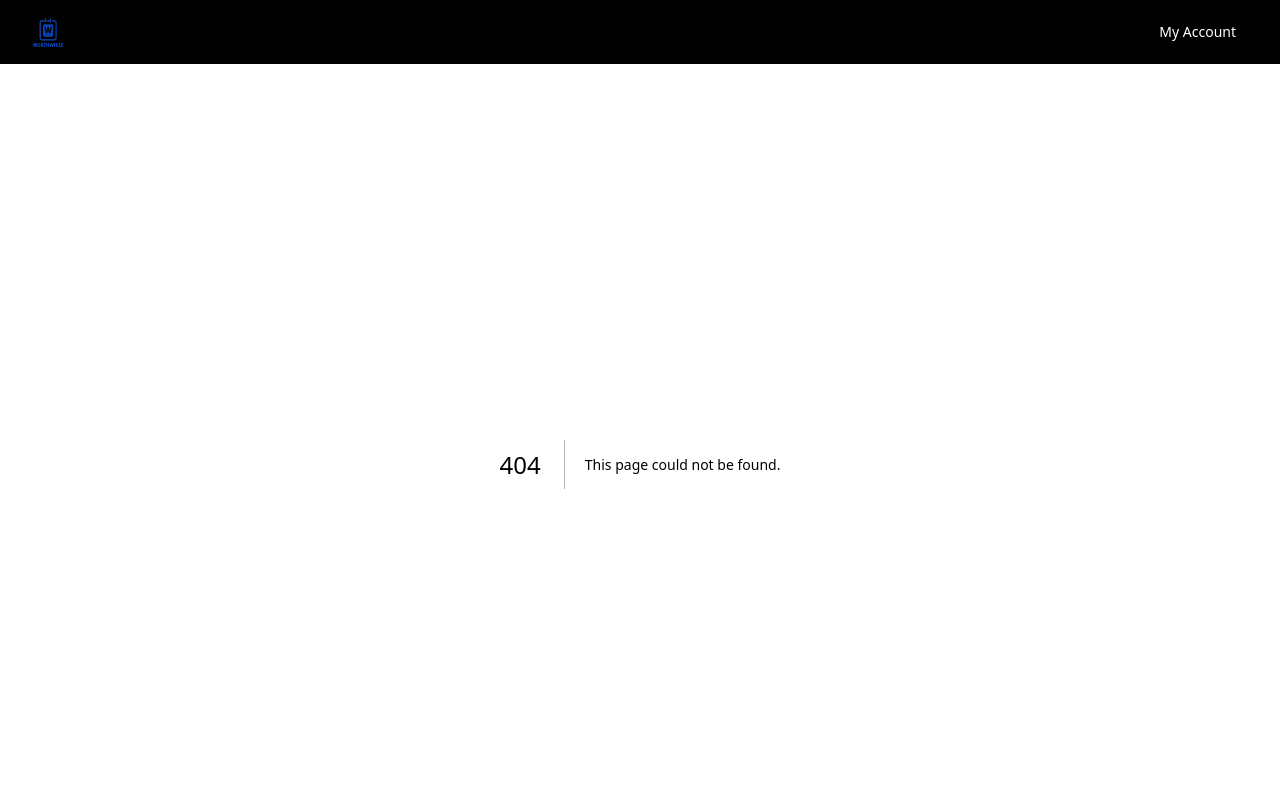
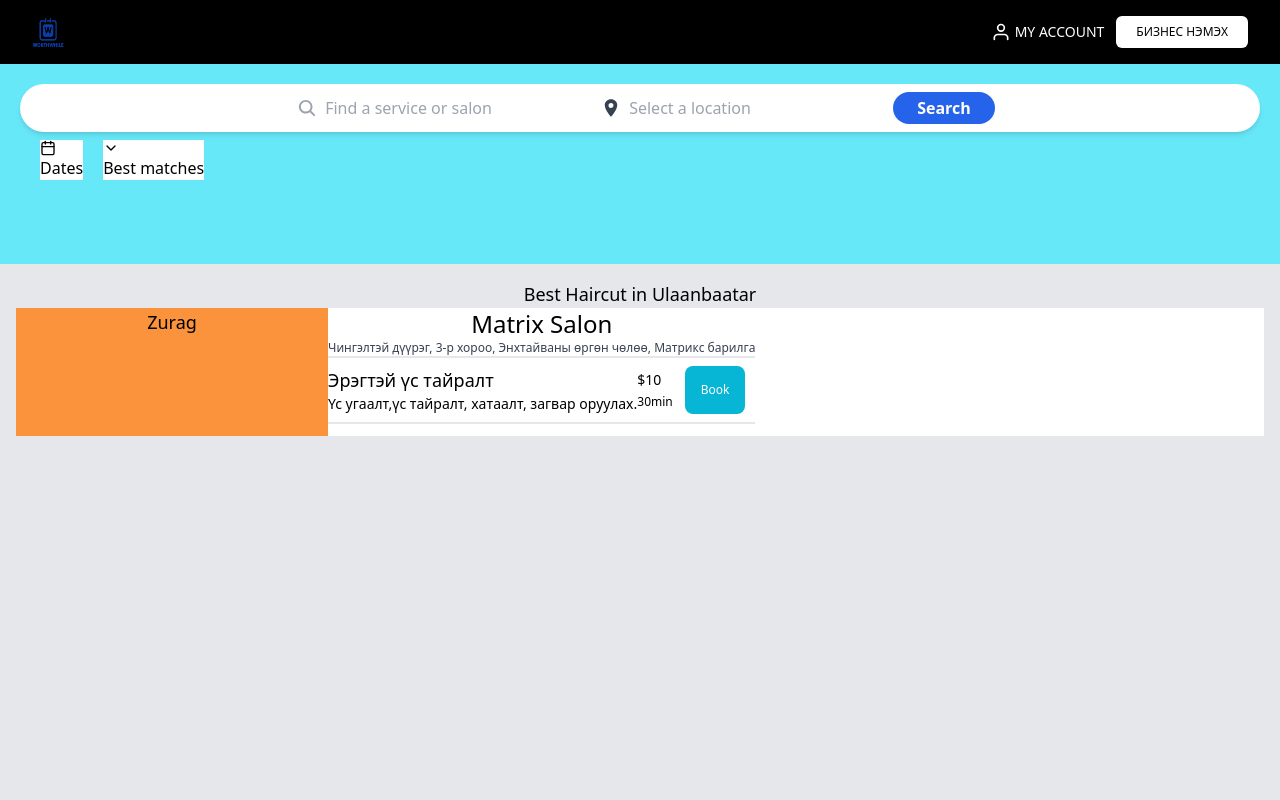
Before and after one commit to Azure-Leap/WorthWhile, a Next.js app in the folder ww-frontend/: page /serviceList in a window 1280 px wide. Before the commit this address had no page. Shown: the top 800 px of the page. Built offline with nearby package versions, Linux system fonts and the light colour scheme.

Commit message:
nav, servicelist nemev

```diff
--- /dev/null
+++ b/ww-frontend/src/components/DealCard/index.tsx
@@ -0,0 +1,7 @@
+import React from "react";
+
+const DealCard = () => {
+  return <div>DealCard</div>;
+};
+
+export default DealCard;
--- /dev/null
+++ b/ww-frontend/src/components/SalonCard/index.tsx
@@ -0,0 +1,19 @@
+import React from "react";
+import Service from "../Service";
+
+const SalonCard = () => {
+  return (
+    <div className="w-full bg-white h-1/6 flex">
+      <div className="bg-orange-400 w-1/4">Zurag</div>
+      <div>
+        <h1 className="text-2xl">Matrix Salon</h1>
+        <p className="text-xs text-gray-700">
+          Чингэлтэй дүүрэг, 3-р хороо, Энхтайваны өргөн чөлөө, Матрикс барилга
+        </p>
+        <Service />
+      </div>
+    </div>
+  );
+};
+
+export default SalonCard;
--- /dev/null
+++ b/ww-frontend/src/components/Service/index.tsx
@@ -0,0 +1,25 @@
+import React from "react";
+
+const Service = () => {
+  return (
+    <div className="border-y-2 border-gray-200 w-full text-start flex py-2 ">
+      <div>
+        <h1 className="text-lg">Эрэгтэй үс тайралт</h1>
+        <p className="text-sm">
+          Үс угаалт,үс тайралт, хатаалт, загвар оруулах.
+        </p>
+      </div>
+      <div className="flex gap-3">
+        <div className="flex flex-col gap-1 justify-center">
+          <p className="text-sm">$10</p>
+          <p className="text-xs">30min</p>
+        </div>
+        <button className="text-xs bg-cyan-500 text-white px-4 py-1 rounded-lg">
+          Book
+        </button>
+      </div>
+    </div>
+  );
+};
+
+export default Service;
--- a/ww-frontend/src/components/navbar.tsx
+++ b/ww-frontend/src/components/navbar.tsx
@@ -1,5 +1,6 @@
 import Image from "next/image";
 import Link from "next/link";
+import { FiUser } from "react-icons/fi";
 
 const Navbar: React.FC = () => {
   return (
@@ -20,9 +21,16 @@
           <div className="flex items-center">
             <Link
               href="/my-account"
-              className="px-3 py-2 rounded-md text-sm font-medium/ text-white"
+              className="px-3 py-2 rounded-md text-sm font-medium/ text-white flex gap-1 justify-center align-middle"
             >
-              My Account
+              <FiUser size={20} />
+              MY ACCOUNT
+            </Link>
+            <Link
+              href="/create-business"
+              className="bg-white text-xs py-2 rounded-md px-5"
+            >
+              БИЗНЕС НЭМЭХ
             </Link>
           </div>
         </div>
--- /dev/null
+++ b/ww-frontend/src/pages/serviceList.tsx
@@ -0,0 +1,28 @@
+import SearchComponent from "@/components/General/search";
+import SalonCard from "@/components/SalonCard";
+import React from "react";
+import { FiCalendar, FiChevronDown } from "react-icons/fi";
+
+const serviceList = () => {
+  return (
+    <>
+      <div className="bg-cyan-300 h-1/4 p-5">
+        <SearchComponent />
+        <div className="bg-white display: inline-block mx-5 my-2">
+          <FiCalendar />
+          Dates
+        </div>
+        <div className="bg-white display: inline-block">
+          <FiChevronDown />
+          Best matches
+        </div>
+      </div>
+      <div className="bg-gray-200 h-full text-lg text-center p-4">
+        Best Haircut in Ulaanbaatar
+        <SalonCard />
+      </div>
+    </>
+  );
+};
+
+export default serviceList;
```
